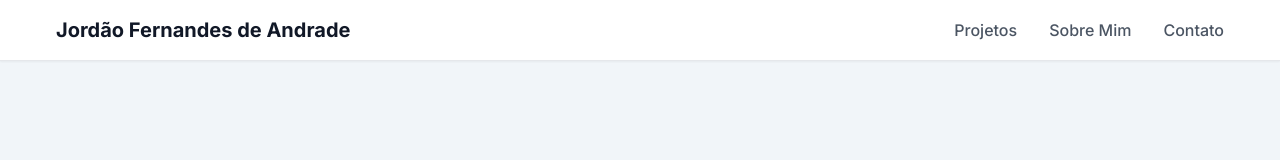
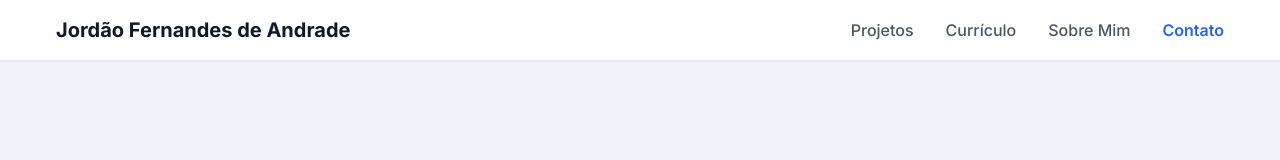
Before and after one commit to JF-Andrade/JF-Andrade.github.io, a plain HTML site: page contact.html in a window 1280 px wide. Shown: the top 160 px of the page. Drawn offline with nearby package versions, Linux system fonts and the light colour scheme.

Commit message:
Update contact.html

```diff
--- a/contact.html
+++ b/contact.html
@@ -20,8 +20,9 @@
             <a href="index.html" class="text-xl font-bold text-gray-900">Jordão Fernandes de Andrade</a>
             <div class="flex space-x-6 md:space-x-8 text-gray-600 font-medium">
                 <a href="projects.html" class="hover:text-gray-900 transition-colors duration-200">Projetos</a>
+                <a href="resume.html" class="hover:text-gray-900 transition-colors duration-200">Currículo</a>
                 <a href="about.html" class="hover:text-gray-900 transition-colors duration-200">Sobre Mim</a>
-                <a href="contact.html" class="hover:text-gray-900 transition-colors duration-200">Contato</a>
+                <a href="contact.html" class="text-blue-600 font-semibold">Contato</a>
             </div>
         </nav>
     </header>
```
